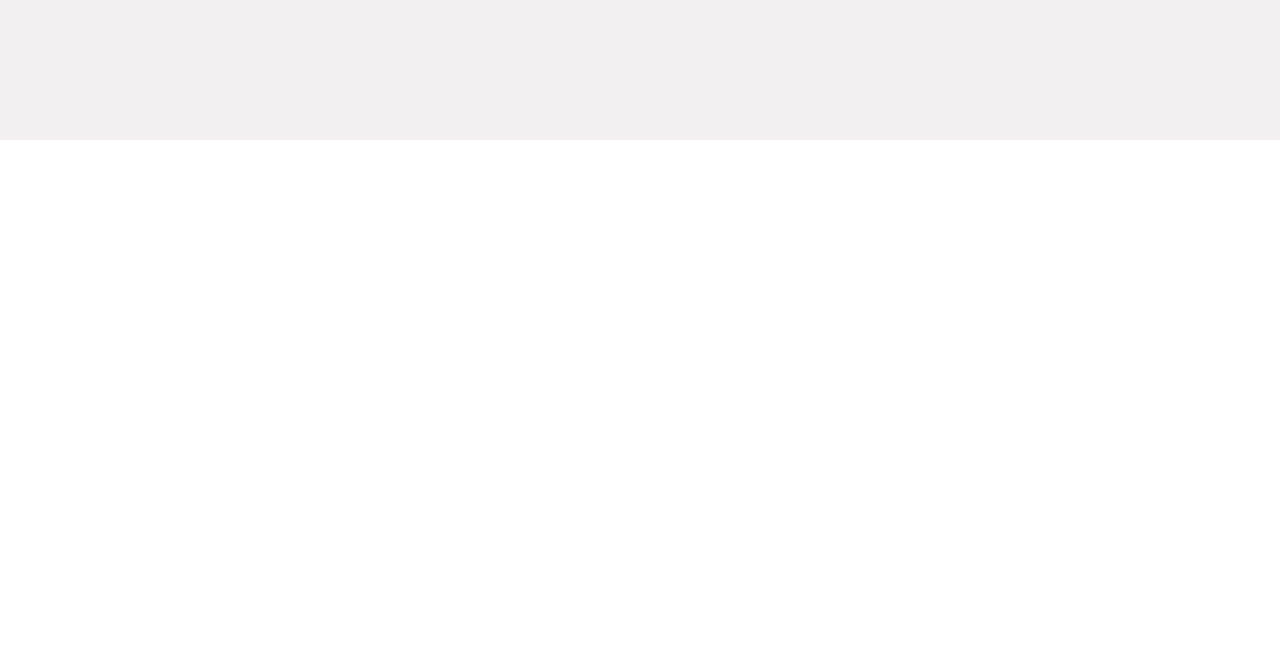
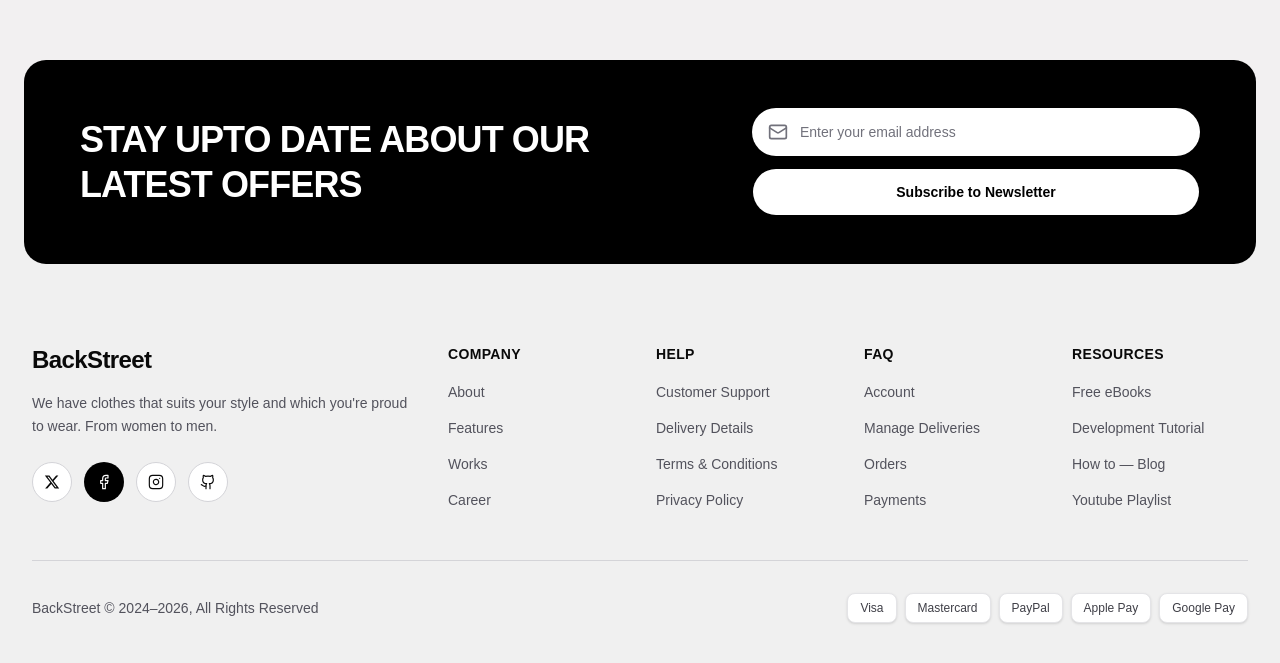
Before and after one commit to nihalh-syntax/Back-Street, a React (Vite) app: page /cart in a window 1280 px wide. Shown: the part 725-1388 px from the top of the page. Before the commit the page ends 865 px from the top, so only its background shows below. Built offline with nearby package versions, Linux system fonts and the light colour scheme; no server answers.

Commit message:
Added Footer

```diff
--- a/src/App.tsx
+++ b/src/App.tsx
@@ -1,5 +1,6 @@
 import { Outlet, Route, Routes } from "react-router-dom"
 
+import Footer from "./components/Footer"
 import NavBar from "./components/NavBar"
 import CartPage from "./pages/CartPage"
 import CheckoutSuccessPage from "./pages/CheckoutSuccessPage"
@@ -8,10 +9,13 @@ import ProductPage from "./pages/ProductPage"
 
 function Layout() {
   return (
-    <>
+    <div className="flex min-h-screen flex-col">
       <NavBar />
-      <Outlet />
-    </>
+      <main className="flex-1">
+        <Outlet />
+      </main>
+      <Footer />
+    </div>
   )
 }
 
--- a/src/components/BrowseSection.tsx
+++ b/src/components/BrowseSection.tsx
@@ -95,7 +95,7 @@ const DressStyleCard = ({ style }: DressStyleCardProps) => {
 
 const BrowseSection = () => {
   return (
-    <section className="bg-[#f2f0f1] pb-12 md:pb-16">
+    <section className="bg-[#f2f0f1] pb-24 md:pb-32">
       <div className="mx-auto max-w-7xl px-4 md:px-6">
         <div className="rounded-4xl bg-zinc-200 px-6 py-10 md:px-9 md:py-12">
           <h2 className="text-center text-4xl font-black uppercase tracking-tight text-foreground md:text-5xl">
--- a/src/components/Footer.tsx
+++ b/src/components/Footer.tsx
@@ -1,8 +1,238 @@
-// import React from 'react'
+import { useState } from "react"
+import { Link } from "react-router-dom"
+import { Facebook, Github, Instagram, Mail } from "lucide-react"
+
+import { Button } from "@/components/ui/button"
+import { Input } from "@/components/ui/input"
+import { cn } from "@/lib/utils"
+
+const companyLinks = [
+  { label: "About", href: "#" },
+  { label: "Features", href: "#" },
+  { label: "Works", href: "#" },
+  { label: "Career", href: "#" },
+]
+
+const helpLinks = [
+  { label: "Customer Support", href: "#" },
+  { label: "Delivery Details", href: "#" },
+  { label: "Terms & Conditions", href: "#" },
+  { label: "Privacy Policy", href: "#" },
+]
+
+const faqLinks = [
+  { label: "Account", href: "#" },
+  { label: "Manage Deliveries", href: "#" },
+  { label: "Orders", href: "#" },
+  { label: "Payments", href: "#" },
+]
+
+const resourceLinks = [
+  { label: "Free eBooks", href: "#" },
+  { label: "Development Tutorial", href: "#" },
+  { label: "How to — Blog", href: "#" },
+  { label: "Youtube Playlist", href: "#" },
+]
+
+function XIcon({ className }: { className?: string }) {
+  return (
+    <svg
+      viewBox="0 0 24 24"
+      fill="currentColor"
+      className={className}
+      aria-hidden
+    >
+      <path d="M18.244 2.25h3.308l-7.227 8.26 8.502 11.24H16.17l-5.214-6.817L4.99 21.75H1.68l7.73-8.835L1.254 2.25H8.08l4.713 6.231zm-1.161 17.52h1.833L7.084 4.126H5.117z" />
+    </svg>
+  )
+}
 
 const Footer = () => {
+  const [email, setEmail] = useState("")
+
   return (
-    <div>Footer</div>
+    <footer className="mt-auto bg-[#f0f0f0] text-foreground">
+      <div className="relative z-10 mx-auto max-w-7xl px-4 sm:px-6">
+        <div
+          className={cn(
+            "-mt-16 flex flex-col gap-8 rounded-3xl bg-black px-6 py-10 text-white md:-mt-20 md:flex-row md:items-center md:justify-between md:gap-10 md:px-10 md:py-12 lg:px-14",
+          )}
+        >
+          <h2 className="max-w-xl text-3xl font-black uppercase leading-tight tracking-tight md:text-4xl lg:text-[2.25rem]">
+            Stay upto date about our latest offers
+          </h2>
+          <div className="flex w-full max-w-md flex-col gap-3 md:shrink-0">
+            <div className="relative">
+              <Mail
+                className="pointer-events-none absolute left-4 top-1/2 size-5 -translate-y-1/2 text-zinc-500"
+                aria-hidden
+              />
+              <Input
+                type="email"
+                value={email}
+                onChange={(e) => setEmail(e.target.value)}
+                placeholder="Enter your email address"
+                className="h-12 rounded-full border-0 bg-white pl-12 pr-4 text-foreground placeholder:text-zinc-500"
+                aria-label="Email for newsletter"
+              />
+            </div>
+            <Button
+              type="button"
+              variant="secondary"
+              className="h-12 rounded-full bg-white font-semibold text-black hover:bg-zinc-100"
+              onClick={(e) => e.preventDefault()}
+            >
+              Subscribe to Newsletter
+            </Button>
+          </div>
+        </div>
+      </div>
+
+      <div className="mx-auto max-w-7xl px-4 pb-10 pt-16 sm:px-6 md:pt-20 lg:px-8">
+        <div className="grid grid-cols-1 gap-10 sm:grid-cols-2 lg:grid-cols-6 lg:gap-8">
+          <div className="sm:col-span-2 lg:col-span-2">
+            <Link
+              to="/"
+              className="text-2xl font-black tracking-tight text-foreground"
+            >
+              BackStreet
+            </Link>
+            <p className="mt-4 max-w-sm text-sm leading-relaxed text-zinc-600">
+              We have clothes that suits your style and which you&apos;re proud
+              to wear. From women to men.
+            </p>
+            <div className="mt-6 flex flex-wrap gap-3">
+              <a
+                href="https://twitter.com"
+                target="_blank"
+                rel="noreferrer"
+                className="inline-flex size-10 items-center justify-center rounded-full border border-zinc-300 bg-white text-foreground transition-colors hover:bg-zinc-100"
+                aria-label="X"
+              >
+                <XIcon className="size-4" />
+              </a>
+              <a
+                href="https://facebook.com"
+                target="_blank"
+                rel="noreferrer"
+                className="inline-flex size-10 items-center justify-center rounded-full bg-black text-white transition-opacity hover:opacity-90"
+                aria-label="Facebook"
+              >
+                <Facebook className="size-4" strokeWidth={1.75} />
+              </a>
+              <a
+                href="https://instagram.com"
+                target="_blank"
+                rel="noreferrer"
+                className="inline-flex size-10 items-center justify-center rounded-full border border-zinc-300 bg-white text-foreground transition-colors hover:bg-zinc-100"
+                aria-label="Instagram"
+              >
+                <Instagram className="size-4" strokeWidth={1.75} />
+              </a>
+              <a
+                href="https://github.com"
+                target="_blank"
+                rel="noreferrer"
+                className="inline-flex size-10 items-center justify-center rounded-full border border-zinc-300 bg-white text-foreground transition-colors hover:bg-zinc-100"
+                aria-label="GitHub"
+              >
+                <Github className="size-4" strokeWidth={1.75} />
+              </a>
+            </div>
+          </div>
+
+          <div>
+            <h3 className="text-sm font-bold uppercase tracking-wide text-foreground">
+              Company
+            </h3>
+            <ul className="mt-4 space-y-3">
+              {companyLinks.map((link) => (
+                <li key={link.label}>
+                  <a
+                    href={link.href}
+                    className="text-sm text-zinc-600 transition-colors hover:text-foreground"
+                  >
+                    {link.label}
+                  </a>
+                </li>
+              ))}
+            </ul>
+          </div>
+
+          <div>
+            <h3 className="text-sm font-bold uppercase tracking-wide text-foreground">
+              Help
+            </h3>
+            <ul className="mt-4 space-y-3">
+              {helpLinks.map((link) => (
+                <li key={link.label}>
+                  <a
+                    href={link.href}
+                    className="text-sm text-zinc-600 transition-colors hover:text-foreground"
+                  >
+                    {link.label}
+                  </a>
+                </li>
+              ))}
+            </ul>
+          </div>
+
+          <div>
+            <h3 className="text-sm font-bold uppercase tracking-wide text-foreground">
+              FAQ
+            </h3>
+            <ul className="mt-4 space-y-3">
+              {faqLinks.map((link) => (
+                <li key={link.label}>
+                  <a
+                    href={link.href}
+                    className="text-sm text-zinc-600 transition-colors hover:text-foreground"
+                  >
+                    {link.label}
+                  </a>
+                </li>
+              ))}
+            </ul>
+          </div>
+
+          <div>
+            <h3 className="text-sm font-bold uppercase tracking-wide text-foreground">
+              Resources
+            </h3>
+            <ul className="mt-4 space-y-3">
+              {resourceLinks.map((link) => (
+                <li key={link.label}>
+                  <a
+                    href={link.href}
+                    className="text-sm text-zinc-600 transition-colors hover:text-foreground"
+                  >
+                    {link.label}
+                  </a>
+                </li>
+              ))}
+            </ul>
+          </div>
+        </div>
+
+        <div className="mt-12 flex flex-col gap-6 border-t border-zinc-300 pt-8 md:flex-row md:items-center md:justify-between">
+          <p className="text-center text-sm text-zinc-600 md:text-left">
+            BackStreet © 2024–2026, All Rights Reserved
+          </p>
+          <div className="flex flex-wrap items-center justify-center gap-2 md:justify-end">
+            {["Visa", "Mastercard", "PayPal", "Apple Pay", "Google Pay"].map(
+              (name) => (
+                <span
+                  key={name}
+                  className="rounded-md border border-zinc-200 bg-white px-3 py-1.5 text-xs font-medium text-zinc-700 shadow-sm"
+                >
+                  {name}
+                </span>
+              ),
+            )}
+          </div>
+        </div>
+      </div>
+    </footer>
   )
 }
 
```
